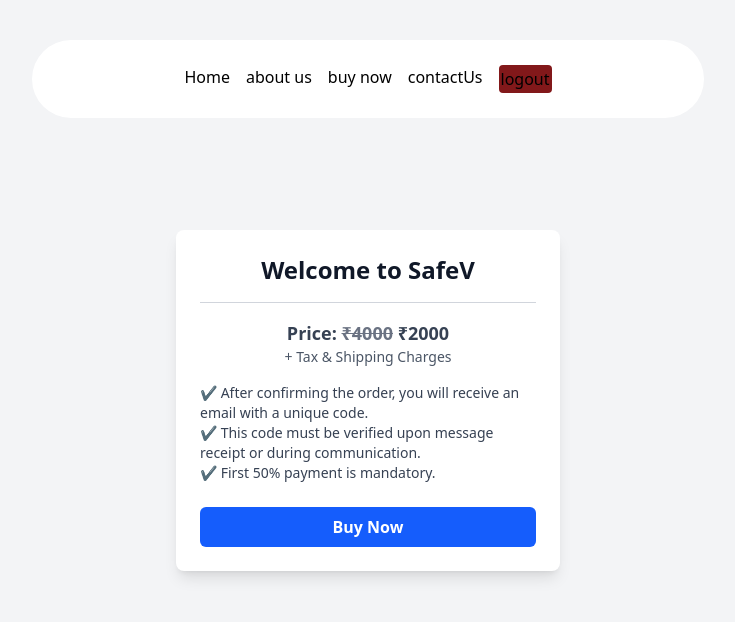
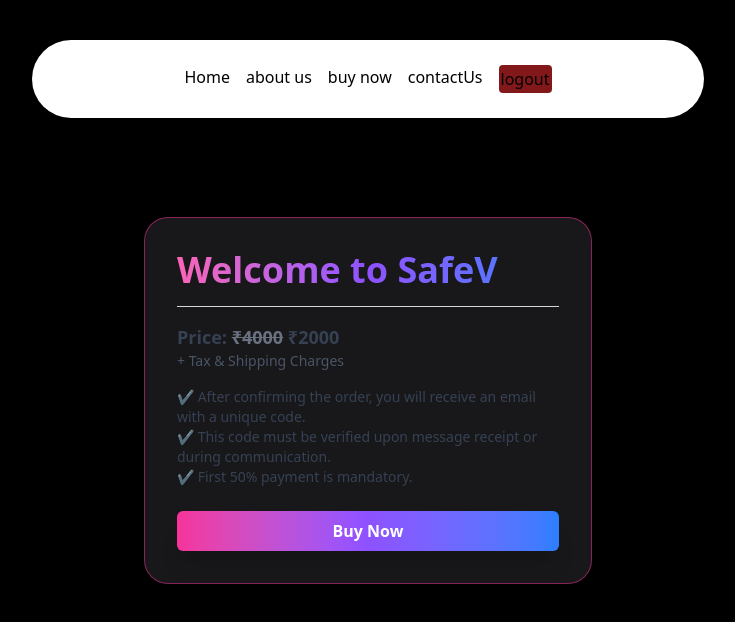
Before and after one commit to adityathodsare/safev-frontend-nextjs, a Next.js app: page /buy in a window 1280 px wide. Shown: the top 622 px of the page, without its empty margins (272-1007 px from the left). Built offline with nearby package versions, Linux system fonts and the light colour scheme.

Commit message:
Your commit message

```diff
--- a/src/app/buy/page.jsx
+++ b/src/app/buy/page.jsx
@@ -7,9 +7,9 @@
     typeof window !== "undefined" ? localStorage.getItem("jwtToken") : null;
 
   return (
-    <div className="flex flex-col items-center justify-center min-h-screen bg-gray-100 dark:bg-gray-900 text-center p-4">
-      <div className="bg-white dark:bg-gray-800 shadow-lg rounded-lg p-6 w-80 md:w-96">
-        <h1 className="text-2xl font-bold text-gray-900 dark:text-white mb-4">
+    <div className="flex flex-col items-center justify-center min-h-screen bg-black text-white px-4">
+      <div className="bg-zinc-900 border border-pink-500/50 shadow-xl rounded-3xl p-8 w-full max-w-md">
+        <h1 className="text-4xl font-extrabold text-transparent bg-clip-text bg-gradient-to-r from-pink-400 via-violet-500 to-blue-500 mb-4 animate-glow">
           Welcome to SafeV
         </h1>
         <div className="border-t border-gray-300 dark:border-gray-700 pt-4">
@@ -35,14 +35,14 @@
         <div className="mt-6">
           {!token ? (
             <button
-              className="w-full px-4 py-2 bg-blue-600 text-white font-semibold rounded-md hover:bg-blue-700 transition"
+              className="w-full px-4 py-2 bg-gradient-to-r from-pink-500 via-violet-500 to-blue-500 text-white font-semibold rounded-md hover:opacity-80 transition transform hover:scale-105 shadow-xl focus:outline-none focus:ring-2 focus:ring-pink-500/50"
               onClick={() => router.push("/register")}
             >
               Buy Now
             </button>
           ) : (
             <button
-              className="w-full px-4 py-2 bg-green-600 text-white font-semibold rounded-md hover:bg-green-700 transition"
+              className="w-full px-4 py-2 bg-gradient-to-r from-green-400 via-blue-400 to-pink-500 text-white font-semibold rounded-md hover:opacity-80 transition transform hover:scale-105 shadow-xl focus:outline-none focus:ring-2 focus:ring-green-400/50"
               onClick={() => router.push("/confirmPurchase")}
             >
               Proceed to Purchase
```
